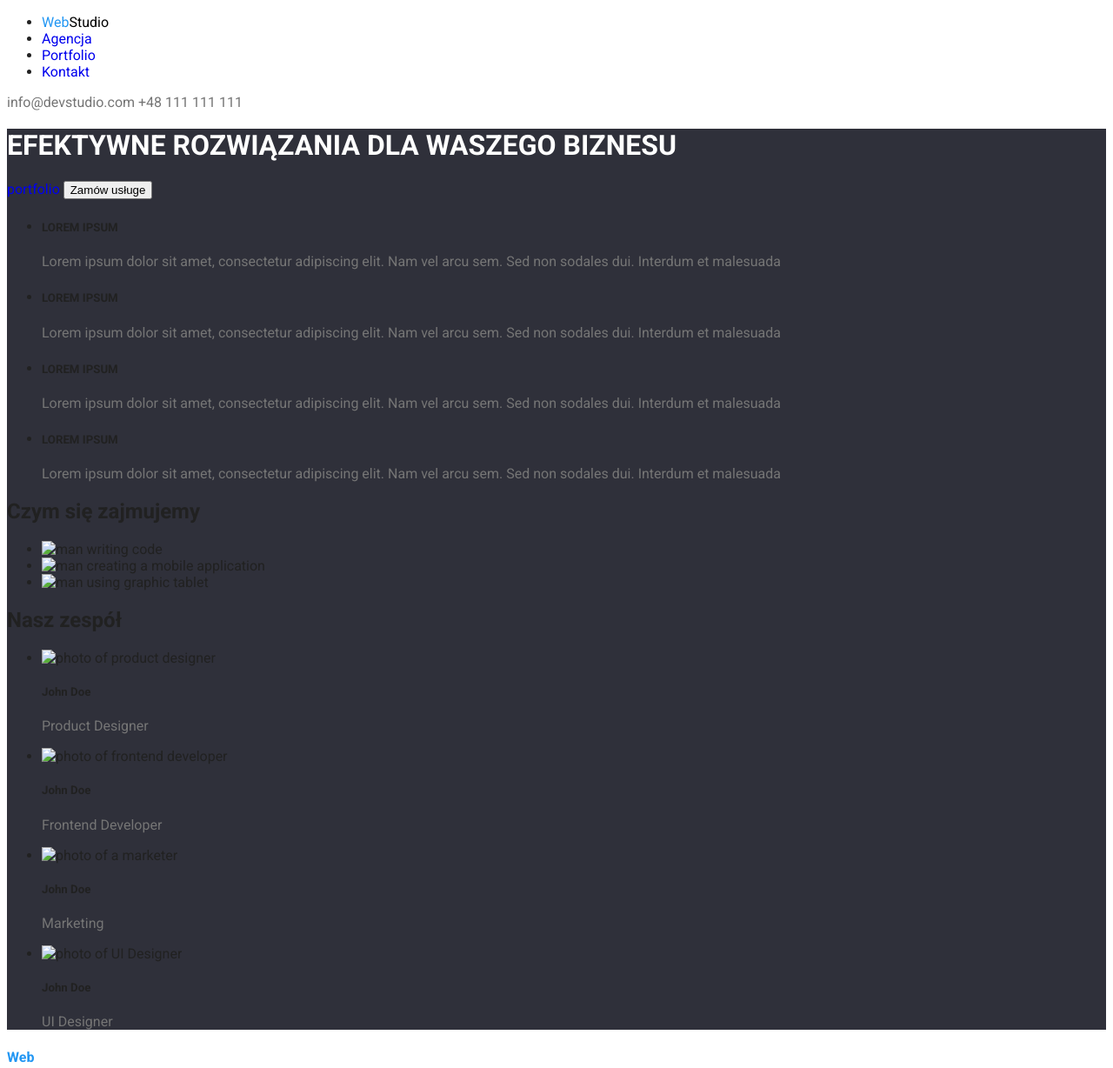
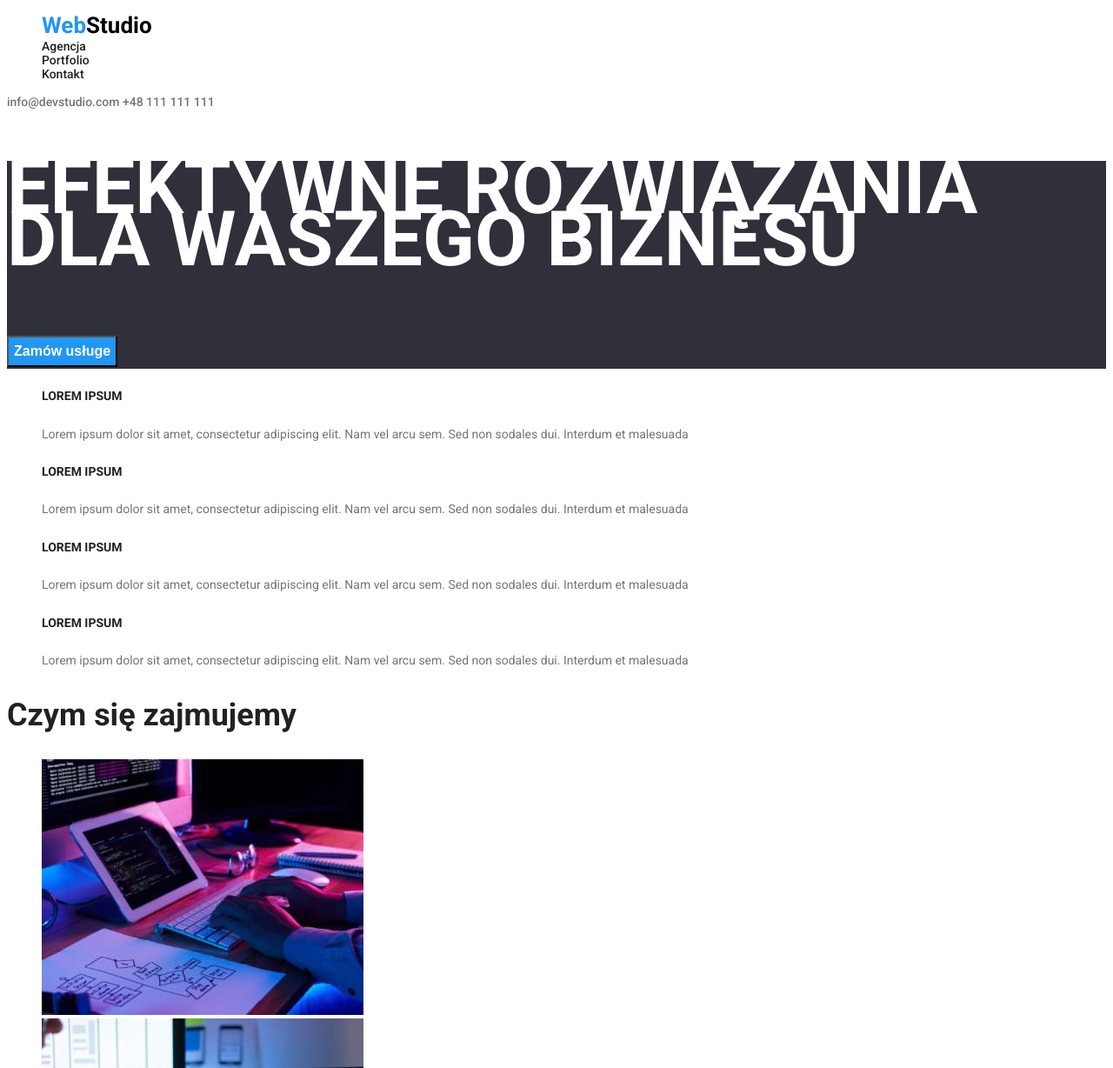
Before and after one commit to GrzegorzMystkowski/goit-markup-hw-02, a plain HTML site: page index.html in a window 1280 px wide. Shown: the top 1228 px of the page at 87% size. Drawn offline with Linux system fonts and the light colour scheme.

Commit message:
portfolio and index pages

```diff
--- a/css/index.css
+++ b/css/index.css
@@ -1,32 +1,144 @@
 body{
     font-family:"Roboto", sans-serif;
     background-color: #FFFFFF;
-    color: #212121  ;
-}
-
-.blue{
-color: #2196F3;
+    color: #212121;
 
 }
 
+.web-color{
+    color: #2196F3;
+
+}
+.studio{
+    color:#000000;
+
+}
 .webstudio{
-    color:#000000;
-}
-.white{
-    color: #FFFFFF;
+    font-weight: 700;
+    font-size: 26px;
+    line-height: 31px;
 }
 
-.text-color{
-    color: #757575;
+.navigation-list {
+    font-weight: 500;
+    font-size: 14px;
+    line-height: 16px;
+    color: #212121;
+}
+.studio-color{
+    color: #FFFFFF;
 }
 
 a:hover {
     color:#2196F3
-
  }
 a{
+    color: #212121;
     text-decoration: none;
 }
-.main-page{
+.main-header{
     background-color: #2F303A;
+    font-weight: 900;
+    font-size: 44px;
+    line-height: 60px;
+    color: #FFFFFF;
 }
+.contact-information{
+    color:rgba(255, 255, 255, 0.6);
+    font-weight: 500;
+    font-size: 14px;
+    line-height: 16px;
+
+}
+.contact-information-header{
+    color:#757575;
+    font-weight: 500;
+    font-size: 14px;
+    line-height: 16px;}
+.order-the-service{
+    background-color: #2196F3;
+    color: #FFFFFF;
+    font-weight: 700;
+    font-size: 16px;
+    line-height: 30px;
+    cursor: pointer;
+}
+.description{
+
+    font-size: 14px;
+    line-height: 24px;
+    color: #757575;
+}
+.team-description{
+
+    font-size: 16px;
+    line-height: 19px;
+    color: #757575;
+}
+.header-paragraph{
+    font-weight: 700;
+    font-size: 14px;
+    line-height: 16px;
+    color: #212121;
+
+}
+ul{
+    list-style-type: none;
+}
+.header-secondary{
+    font-weight: 700;
+    font-size: 36px;
+    line-height: 42px;
+    color: #212121;
+
+}
+ .footer{
+ background-color:  #2F303A;
+
+}
+.address-style{
+    color: #FFFFFF;
+    font-size: 14px;
+    line-height: 24px;
+}
+.webstudio-footer{
+    font-weight: 700;
+    font-size: 26px;
+    line-height: 31px;
+}
+.our-team{
+   background: #F5F4FA;
+}
+.portfolio-button{
+    background: #F5F4FA;
+    cursor: pointer;
+    font-weight: 500;
+    font-size: 16px;
+    line-height: 26px;
+}
+  .portfolio-button:hover {
+    background: #2196F3;
+    color: #FFFFFF;
+
+}
+.portfolio-button:focus {
+    background: #2196F3;
+    color: #FFFFFF;
+}
+.projects-header{
+    font-weight: 700;
+    font-size: 18px;
+    line-height: 36px
+
+}
+.names{
+    font-weight: 500;
+    font-size: 16px;
+    line-height: 19px;
+}
+.project-type{
+    font-weight: 400;
+    font-size: 16px;
+    line-height: 30px;
+    color: #757575;
+}
--- a/index.html
+++ b/index.html
@@ -14,66 +14,77 @@
 
     <body>
         <header>
+            <div class="navigation-list">
                 <nav>
                     <ul>
+                        <div class="webstudio">
                             <li>
-                        <a href="#"
-                            ><span class="blue">Web</span
-                            ><span class="webstudio">Studio</span></a
+                                <a href="./index.html">
+                                    <span class="web-color">Web</span
+                                    ><span class="studio">Studio</span></a
                                 >
                             </li>
+                        </div>
                         <li><a href="#">Agencja</a></li>
-                    <li><a href="#">Portfolio</a></li>
+                        <li><a href="portfolio.html"> Portfolio </a></li>
                         <li><a href="#">Kontakt</a></li>
                     </ul>
                 </nav>
-            <a href="mailto:info@devstudio.com"
-                ><span class="text-color"> info@devstudio.com </span></a
+            </div>
+            <a
+                class="contact-information-header"
+                href="mailto:info@devstudio.com"
             >
-            <a href="tel:+48111111111">
-                <span class="text-color">+48 111 111 111</span></a
+                info@devstudio.com
+            </a>
+            <a class="contact-information-header" href="tel:+48111111111">
+                +48 111 111 111</a
             >
         </header>
-        <div class="main-page">
+
         <main>
-                <h1 class="white">EFEKTYWNE ROZWIĄZANIA DLA WASZEGO BIZNESU</h1>
-                <a href="/portfolio.html">portfolio</a>
-                <button type="button">Zamów usługe</button>
+            <div class="main-header">
+                <h1>EFEKTYWNE ROZWIĄZANIA DLA WASZEGO BIZNESU</h1>
+
+                <button class="order-the-service" type="button">
+                    Zamów usługe
+                </button>
+            </div>
             <ul>
                 <li>
-                        <h5>LOREM IPSUM</h5>
-                        <p class="text-color">
-                            Lorem ipsum dolor sit amet, consectetur adipiscing
-                            elit. Nam vel arcu sem. Sed non sodales dui.
-                            Interdum et malesuada
+                    <h5 class="header-paragraph">LOREM IPSUM</h5>
+                    <p class="description">
+                        Lorem ipsum dolor sit amet, consectetur adipiscing elit.
+                        Nam vel arcu sem. Sed non sodales dui. Interdum et
+                        malesuada
                     </p>
                 </li>
                 <li>
-                        <h5>LOREM IPSUM</h5>
-                        <p class="text-color">
-                            Lorem ipsum dolor sit amet, consectetur adipiscing
-                            elit. Nam vel arcu sem. Sed non sodales dui.
-                            Interdum et malesuada
+                    <h5 class="header-paragraph">LOREM IPSUM</h5>
+                    <p class="description">
+                        Lorem ipsum dolor sit amet, consectetur adipiscing elit.
+                        Nam vel arcu sem. Sed non sodales dui. Interdum et
+                        malesuada
                     </p>
                 </li>
                 <li>
-                        <h5>LOREM IPSUM</h5>
-                        <p class="text-color">
-                            Lorem ipsum dolor sit amet, consectetur adipiscing
-                            elit. Nam vel arcu sem. Sed non sodales dui.
-                            Interdum et malesuada
+                    <h5 class="header-paragraph">LOREM IPSUM</h5>
+                    <p class="description">
+                        Lorem ipsum dolor sit amet, consectetur adipiscing elit.
+                        Nam vel arcu sem. Sed non sodales dui. Interdum et
+                        malesuada
                     </p>
                 </li>
                 <li>
-                        <h5>LOREM IPSUM</h5>
-                        <p class="text-color">
-                            Lorem ipsum dolor sit amet, consectetur adipiscing
-                            elit. Nam vel arcu sem. Sed non sodales dui.
-                            Interdum et malesuada
+                    <h5 class="header-paragraph">LOREM IPSUM</h5>
+                    <p class="description">
+                        Lorem ipsum dolor sit amet, consectetur adipiscing elit.
+                        Nam vel arcu sem. Sed non sodales dui. Interdum et
+                        malesuada
                     </p>
                 </li>
             </ul>
-                <h2>Czym się zajmujemy</h2>
+            <h2 class="header-secondary">Czym się zajmujemy</h2>
             <ul>
                 <li>
                     <img
@@ -100,6 +111,7 @@
                     />
                 </li>
             </ul>
+            <div class="our-team">
                 <h2>Nasz zespół</h2>
                 <ul>
                     <li>
@@ -110,8 +122,8 @@
                             src="./images/produktdesignerimg.jpg"
                         />
                         <header>
-                            <h5>John Doe</h5>
-                            <p class="text-color">Product Designer</p>
+                            <h5 class="names">John Doe</h5>
+                            <p class="team-description">Product Designer</p>
                         </header>
                     </li>
                     <li>
@@ -122,8 +134,8 @@
                             src="./images/frontenddeveloperimg.jpg"
                         />
                         <header>
-                            <h5>John Doe</h5>
-                            <p class="text-color">Frontend Developer</p>
+                            <h5 class="names">John Doe</h5>
+                            <p class="team-description">Frontend Developer</p>
                         </header>
                     </li>
                     <li>
@@ -134,8 +146,8 @@
                             src="./images/marketingimg.jpg"
                         />
                         <header>
-                            <h5>John Doe</h5>
-                            <p class="text-color">Marketing</p>
+                            <h5 class="names">John Doe</h5>
+                            <p class="team-description">Marketing</p>
                         </header>
                     </li>
                     <li>
@@ -146,20 +158,30 @@
                             src="./images/uidesignerimg.jpg"
                         />
                         <header>
-                            <h5>John Doe</h5>
-                            <p class="text-color">UI Designer</p>
+                            <h5 class="names">John Doe</h5>
+                            <p class="team-description">UI Designer</p>
                         </header>
                     </li>
                 </ul>
+            </div>
         </main>
+
+        <footer class="footer">
+            <h4>
+                <div class="webstudio-footer">
+                    <span class="web-color">Web</span
+                    ><span class="studio-color">Studio</span>
                 </div>
-        <footer>
-            <h4>
-                <span class="blue">Web</span><span class="white">Studio</span>
             </h4>
-            <address>m. Warszawa, Aleje Jerozolimskie 21</address>
-            <a href="mailto:info@devstudio.com">info@devstudio.com</a>
-            <a href="tel:+48111111111">+48 111 111 111</a>
+            <address class="address-style">
+                m. Warszawa, Aleje Jerozolimskie 21
+            </address>
+            <a class="contact-information" href="mailto:info@devstudio.com"
+                >info@devstudio.com</a
+            >
+            <a class="contact-information" href="tel:+48111111111"
+                >+48 111 111 111</a
+            >
         </footer>
     </body>
 </html>
--- a/portfolio.html
+++ b/portfolio.html
@@ -4,51 +4,71 @@
         <meta charset="UTF-8" />
         <meta http-equiv="X-UA-Compatible" content="IE=edge" />
         <meta name="viewport" content="width=device-width, initial-scale=1.0" />
-        <title>hw2-portfolio</title>
+        <title>hw2-main page</title>
         <link rel="stylesheet" href="./css/index.css" />
+        <link
+            href="https://fonts.googleapis.com/css2?family=Raleway:wght@700&family=Roboto:wght@400;500;700;900&display=swap"
+            rel="stylesheet"
+        />
     </head>
     <body>
         <header>
+            <div class="navigation-list">
                 <nav>
                     <ul>
+                        <div class="webstudio">
                             <li>
-                        <a href="#"
-                            ><span class="blue">Web</span
-                            ><span class="webstudio">Studio</span></a
+                                <a href="./index.html">
+                                    <span class="web-color">Web</span
+                                    ><span class="studio">Studio</span></a
                                 >
                             </li>
+                        </div>
                         <li><a href="#">Agencja</a></li>
-                    <li><a href="#">Portfolio</a></li>
+                        <li><a href="portfolio.html"> Portfolio </a></li>
                         <li><a href="#">Kontakt</a></li>
                     </ul>
                 </nav>
-            <a href="mailto:info@devstudio.com"
-                ><span class="text-color"> info@devstudio.com </span></a
+            </div>
+            <a
+                class="contact-information-header"
+                href="mailto:info@devstudio.com"
             >
-            <a href="tel:+48111111111"
-                ><span class="text-color">+48 111 111 111 </span></a
+                info@devstudio.com
+            </a>
+            <a class="contact-information-header" href="tel:+48111111111">
+                +48 111 111 111</a
             >
-            <a href="./index.html">index</a>
         </header>
-
         <main>
             <ul>
                 <li>
-                    <button type="button">Wszystkie</button>
+                    <button class="portfolio-button" type="button">
+                        Wszystkie
+                    </button>
                 </li>
                 <li>
-                    <button type="button">Strony</button>
+                    <button class="portfolio-button" type="button">
+                        Strony
+                    </button>
                 </li>
                 <li>
-                    <button type="button">Aplikacje</button>
+                    <button class="portfolio-button" type="button">
+                        Aplikacje
+                    </button>
                 </li>
                 <li>
-                    <button type="button">Dizajn</button>
+                    <button class="portfolio-button" type="button">
+                        Dizajn
+                    </button>
                 </li>
                 <li>
-                    <button type="button">Marketing</button>
+                    <button class="portfolio-button" type="button">
+                        Marketing
+                    </button>
                 </li>
             </ul>
+
             <ul>
                 <li>
                     <img
@@ -58,8 +78,8 @@
                         height="294"
                     />
                     <header>
-                        <h5>Technocrack</h5>
-                        <p>Strona internetowa</p>
+                        <h5 class="projects-header">Technocrack</h5>
+                        <p class="project-type">Strona internetowa</p>
                     </header>
                 </li>
                 <li>
@@ -70,8 +90,10 @@
                         height="294"
                     />
                     <header>
-                        <h5>Grafika New Orlean vs Golden Star</h5>
-                        <p>Dizajn</p>
+                        <h5 class="projects-header">
+                            Grafika New Orlean vs Golden Star
+                        </h5>
+                        <p class="project-type">Dizajn</p>
                     </header>
                 </li>
                 <li>
@@ -82,8 +104,8 @@
                         height="294"
                     />
                     <header>
-                        <h5>Restauracja Seafood</h5>
-                        <p>Aplikacja</p>
+                        <h5 class="projects-header">Restauracja Seafood</h5>
+                        <p class="project-type">Aplikacja</p>
                     </header>
                 </li>
                 <li>
@@ -94,8 +116,8 @@
                         height="294"
                     />
                     <header>
-                        <h5>Projekt Prime</h5>
-                        <p>Marketing</p>
+                        <h5 class="projects-header">Projekt Prime</h5>
+                        <p class="project-type">Marketing</p>
                     </header>
                 </li>
                 <li>
@@ -106,8 +128,8 @@
                         height="294"
                     />
                     <header>
-                        <h5>Projekt Boxes</h5>
-                        <p>Aplikacja</p>
+                        <h5 class="projects-header">Projekt Boxes</h5>
+                        <p class="project-type">Aplikacja</p>
                     </header>
                 </li>
                 <li>
@@ -118,8 +140,10 @@
                         height="294"
                     />
                     <header>
-                        <h5>Inspiration has no Borders</h5>
-                        <p>Strona internetowa</p>
+                        <h5 class="projects-header">
+                            Inspiration has no Borders
+                        </h5>
+                        <p class="project-type">Strona internetowa</p>
                     </header>
                 </li>
                 <li>
@@ -130,8 +154,8 @@
                         height="294"
                     />
                     <header>
-                        <h5>Magazyn Limited Edition</h5>
-                        <p>Dizajn</p>
+                        <h5 class="projects-header">Magazyn Limited Edition</h5>
+                        <p class="project-type">Dizajn</p>
                     </header>
                 </li>
                 <li>
@@ -142,8 +166,8 @@
                         height="294"
                     />
                     <header>
-                        <h5>Projekt LAB</h5>
-                        <p>Marketing</p>
+                        <h5 class="projects-header">Projekt LAB</h5>
+                        <p class="project-type">Marketing</p>
                     </header>
                 </li>
                 <li>
@@ -154,19 +178,28 @@
                         height="294"
                     />
                     <header>
-                        <h5>Growing Business</h5>
-                        <p>Aplikacja</p>
+                        <h5 class="projects-header">Growing Business</h5>
+                        <p class="project-type">Aplikacja</p>
                     </header>
                 </li>
             </ul>
         </main>
-        <footer>
+        <footer class="footer">
             <h4>
-                <span class="blue">Web</span><span class="white">Studio</span>
+                <div class="webstudio-footer">
+                    <span class="web-color">Web</span
+                    ><span class="studio-color">Studio</span>
+                </div>
             </h4>
-            <address>m. Warszawa, Aleje Jerozolimskie 21</address>
-            <a href="mailto:info@devstudio.com">info@devstudio.com</a>
-            <a href="tel:+48111111111">+48 111 111 111</a>
+            <address class="address-style">
+                m. Warszawa, Aleje Jerozolimskie 21
+            </address>
+            <a class="contact-information" href="mailto:info@devstudio.com"
+                >info@devstudio.com</a
+            >
+            <a class="contact-information" href="tel:+48111111111"
+                >+48 111 111 111</a
+            >
         </footer>
     </body>
 </html>
```
Also changed, not shown: images/frontenddeveloperimg.jpg (added), images/img1.jpg (added), images/img2.jpg (added), images/img3.jpg (added), images/marketingimg.jpg (added), images/produktdesignerimg.jpg (added), images/uidesignerimg.jpg (added). Lines whose indentation alone changed are shown as unchanged.
